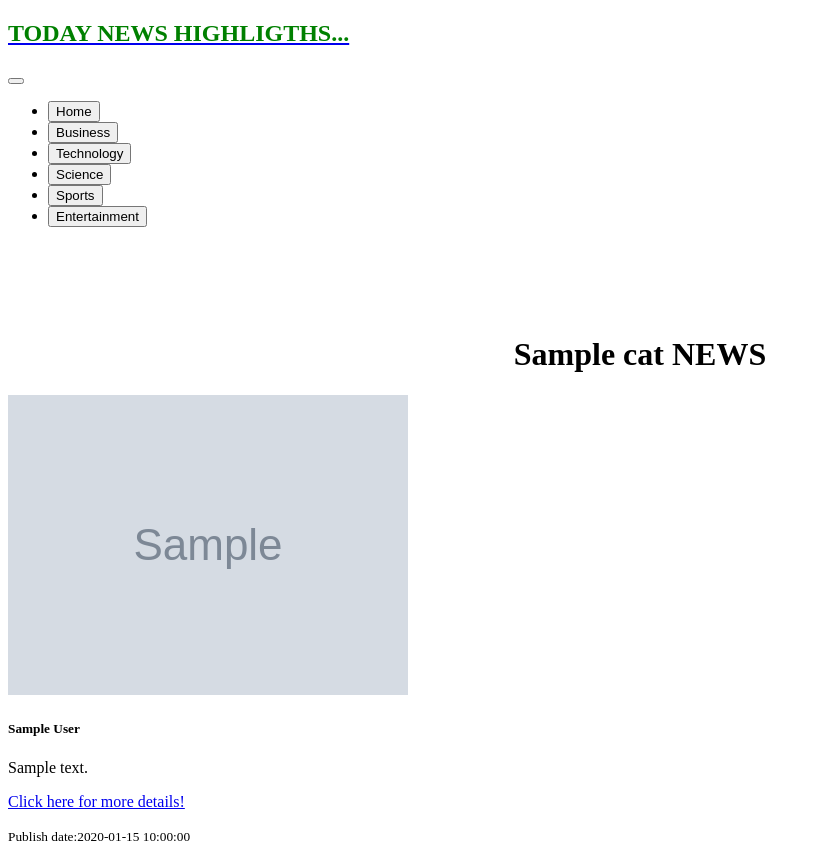
After one commit to Ag-nes/News, a Flask app: template templates/categories.html in a window 1280 px wide. The commit adds this page. Shown: the whole page, without its empty margins (0-820 px from the left). Run offline with Flask 2, Linux system fonts and the light colour scheme; the template is opened without the code that fills it: most values are stand-ins (such as "Sample title", 1, 10 or a date in 2020); grey boxes marked "Sample" are stand-in pictures; some libraries are stand-ins or nearby versions.

Commit message:
add templates

```diff
--- /dev/null
+++ b/templates/base.html
@@ -0,0 +1,8 @@
+{% extends 'bootstrap/base.html'%}
+
+{% block navbar %}
+    {% include 'navbar.html' %}
+{% endblock %}
+
+<link rel="stylesheet" href="{{url_for('static', filename='./styles.css')}}">
+<link href="https://cdn.jsdelivr.net/npm/bootstrap@5.1.1/dist/css/bootstrap.min.css" rel="stylesheet" integrity="sha384-F3w7mX95PdgyTmZZMECAngseQB83DfGTowi0iMjiWaeVhAn4FJkqJByhZMI3AhiU" crossorigin="anonymous">
--- /dev/null
+++ b/templates/categories.html
@@ -0,0 +1,30 @@
+{% extends 'base.html'%} {% block content %}
+<br>
+<br>
+
+<body>
+  <br>
+  <br>
+  <h1 align="center" class="text-uppercase">{{cat}} NEWS </h1>
+    <div class="container">
+      <div class="card-columns">
+        {% for category in category %}
+
+        <div class="card">
+          <img class="card" src="{{category.image}}" alt="Card image cap" size="100px180">
+          <div class="card-body">
+            <h5 class="card-title">{{category.author}}</h5>
+            <p class="card-text">{{category.description}}</p>
+            <a href="{{category.url}}">
+              <p class="card-text">Click here for more details!</p>
+            </a>
+          </div>
+          <div class="card-footer">
+            <small class="text-muted">Publish date:{{category.time}}</small>
+          </div>
+        </div>
+        {% endfor %}
+      </div>
+    </div>
+    {% endblock %}
+  </body>
--- /dev/null
+++ b/templates/navbar.html
@@ -0,0 +1,33 @@
+<link rel="stylesheet" href="./style.css" type="text">
+<div class="">
+
+    <nav class="navbar navbar-expand-lg navbar-dark bg-dark fixed-top">
+    <h1> <a class="navbar-brand" href="/"><span style="color: green"><b> TODAY NEWS HIGHLIGTHS...</b></span></a></h1>
+      <button class="navbar-toggler" type="button" data-toggle="collapse" data-target="#navbarText" aria-controls="navbarText" aria-expanded="false" aria-label="Toggle navigation">
+      <span class="navbar-toggler-icon"></span>
+    </button>
+      <div class="collapse navbar-collapse" id="navbarText">
+        <ul class="navbar-nav ms-auto y-4 p-4">
+          <li class="nav-item active">
+            <a class="nav-link" href="/"><button type="button" class="btn btn-primary">Home </button><span class="sr-only"></span></a>
+          </li>
+          <li class="nav-item">
+            <a class="nav-link" href="/{{'categories/Business'}}"><button type="button" class="btn btn-primary">Business</button></a>
+          </li>
+          <li class="nav-item">
+            <a class="nav-link" href="/{{'categories/Technology'}}"><button type="button" class="btn btn-primary">Technology</button></a>
+          </li>
+          <li class="nav-item">
+            <a class="nav-link" href="/{{'categories/Science'}}"><button type="button" class="btn btn-primary">Science</button></a>
+          </li>
+          <li class="nav-item">
+            <a class="nav-link" href="/{{'categories/Sports'}}"><button type="button" class="btn btn-primary">Sports</button></a>
+          </li>
+          <li class="nav-item">
+            <a class="nav-link" href="/{{'categories/Entertainment'}}"><button type="button" class="btn btn-primary">Entertainment</button></a>
+          </li>
+        </ul>
+
+      </div>
+    </nav>
+  </div>
```
Also changed, not shown: templates/article.html (added, +28 -0 lines), templates/fourOhfour.html (added, +7 -0 lines), templates/index.html (+62 -27 lines).
